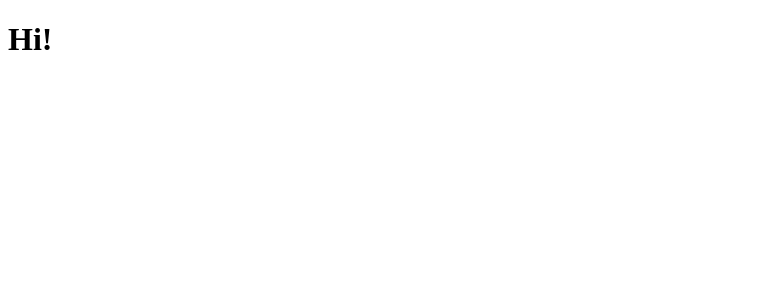
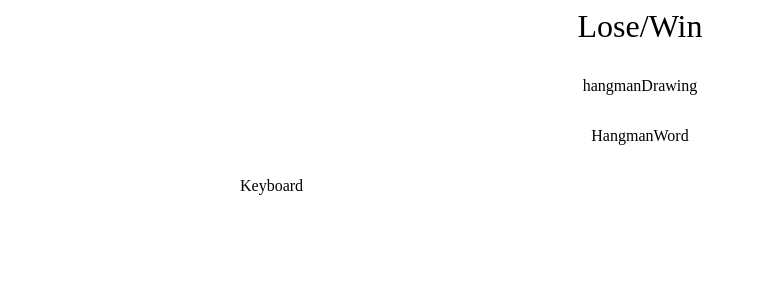
Before and after one commit to agni-noor/simplegame, a React (Vite) app in the folder hangman/: page / in a window 1280 px wide. Shown: the top 300 px of the page, without its empty margins (0-757 px from the left). Built offline with nearby package versions, Linux system fonts and the light colour scheme.

Commit message:
component structure and styling added

```diff
--- a/hangman/src/App.tsx
+++ b/hangman/src/App.tsx
@@ -3,6 +3,9 @@ import { useCallback, useEffect, useState } from "react"
 
 
 import words from "./wordList.json"
+import HangmanDrawing from "./HangmanDrawing"
+import Keyboard from "./Keyboard"
+import HangmanWord from "./HangmanWord"
 
 function getWord() {
   return words[Math.floor(Math.random() * words.length)]
@@ -15,7 +18,27 @@ function App() {
 
 
   return (
-   <h1>Hi!</h1>
+ (
+    <div
+      style={{
+        maxWidth: "800px",
+        display: "flex",
+        flexDirection: "column",
+        gap: "2rem",
+        margin: "0 auto",
+        alignItems: "center",
+      }}
+    >
+      <div style={{ fontSize: "2rem", textAlign: "center" }}>
+        Lose/Win
+      </div>
+      <HangmanDrawing />
+      <HangmanWord/>
+      <div style={{ alignSelf: "stretch" }}>
+        <Keyboard/>
+      </div>
+    </div>
+  )
   )
 }
 
--- /dev/null
+++ b/hangman/src/HangmanDrawing.tsx
@@ -0,0 +1,9 @@
+import React from 'react'
+
+const hangmanDrawing = () => {
+  return (
+    <div>hangmanDrawing</div>
+  )
+}
+
+export default hangmanDrawing
--- /dev/null
+++ b/hangman/src/HangmanWord.tsx
@@ -0,0 +1,9 @@
+import React from 'react'
+
+const HangmanWord = () => {
+  return (
+    <div>HangmanWord</div>
+  )
+}
+
+export default HangmanWord
--- /dev/null
+++ b/hangman/src/Keyboard.tsx
@@ -0,0 +1,9 @@
+import React from 'react'
+
+const Keyboard = () => {
+  return (
+    <div>Keyboard</div>
+  )
+}
+
+export default Keyboard
```
